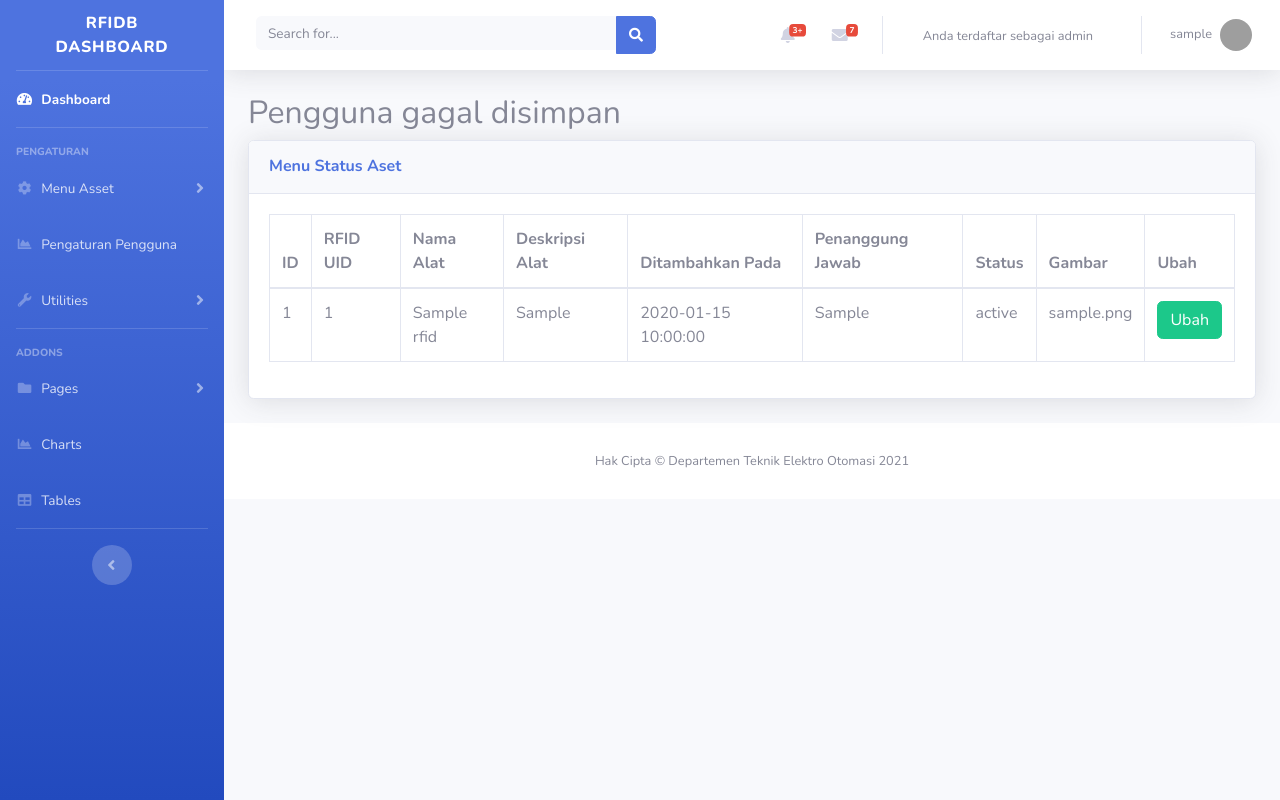
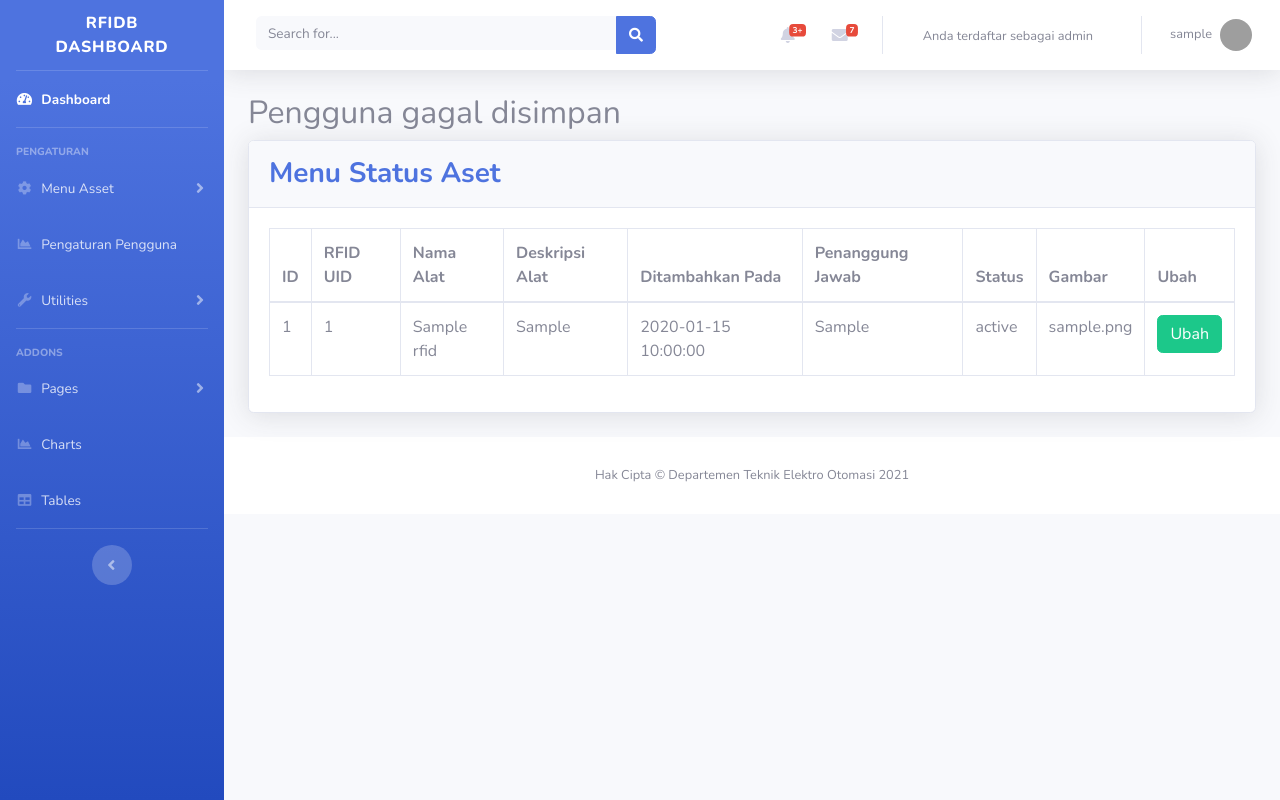
Before and after one commit to PPLite/iham, a PHP site: page /admin/status-asset.php in a window 1280 px wide. Run offline with PHP 8.4, Linux system fonts and the light colour scheme; the visitor is signed in with stand-in values (Sample User, id 1); tables that the repository leaves empty or names only in its code hold one stand-in row (values such as "Sample post"); grey boxes are pictures that could not be loaded.

Commit message:
rodok gedi

```diff
--- a/admin/status-asset.php
+++ b/admin/status-asset.php
@@ -85,8 +85,7 @@ include('database/dbconfig.php')
 <!---- Untuk tombol "tambah aset"--->
 <div class="card shadow mb-4">
   <div class="card-header py-3">
-    <h6 class="m-0 font-weight-bold text-primary">Menu Status Aset
-    </h6>
+    <h3 class="m-0 font-weight-bold text-primary">Menu Status Aset </h3>
   </div>
 
 <div class="card-body">
```
